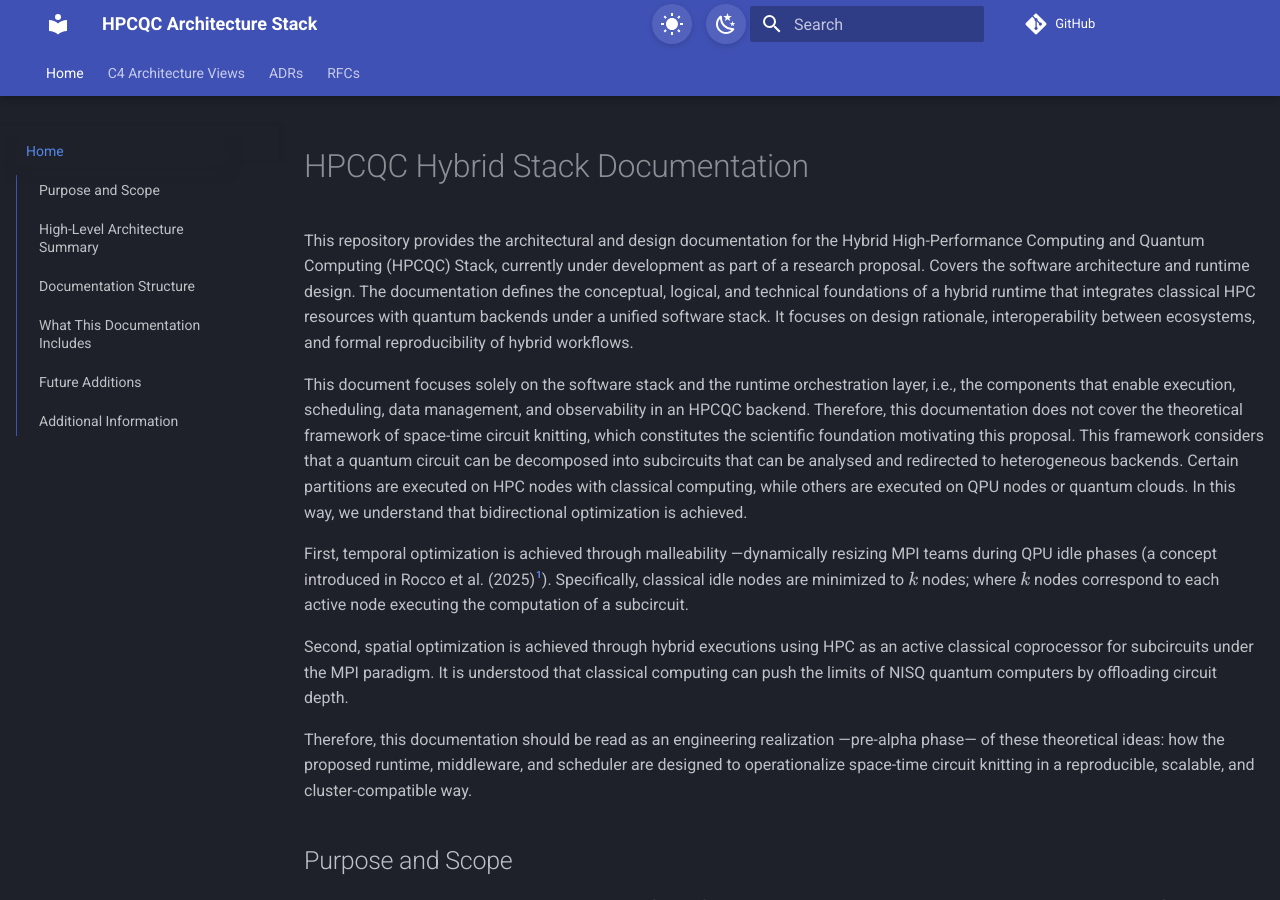
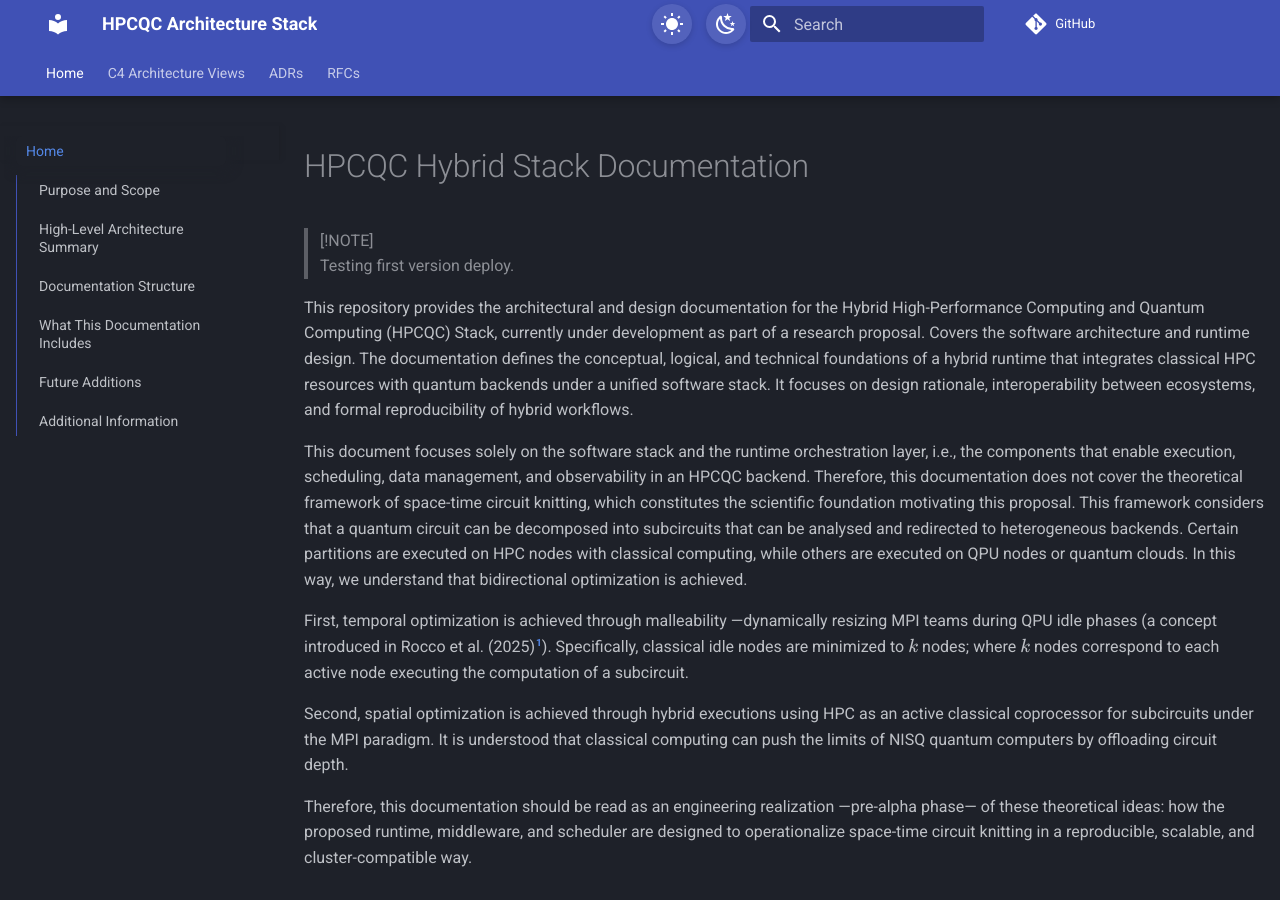
Before and after one commit to ToroData/hpcqc-docs, an MkDocs documentation site: the page built from docs/index.md, in a window 1280 px wide and 900 px high. Built offline with MkDocs 1.6.1 and Material for MkDocs 9.7.7, drawn with Linux system fonts in a browser that asks for light colours; comment, search, counter and statistics services are not loaded; the version menu is left out.

Commit message:
add: note testing

```diff
--- a/docs/index.md
+++ b/docs/index.md
@@ -1,4 +1,7 @@
 # HPCQC Hybrid Stack Documentation
+
+> [!NOTE]
+> Testing first version deploy.
 
 This repository provides the architectural and design documentation for the Hybrid High-Performance Computing and Quantum Computing (HPCQC) Stack, currently under development as part of a research proposal. Covers the software architecture and runtime design. The documentation defines the conceptual, logical, and technical foundations of a hybrid runtime that integrates classical HPC resources with quantum backends under a unified software stack. It focuses on design rationale, interoperability between ecosystems, and formal reproducibility of hybrid workflows.
 
```
